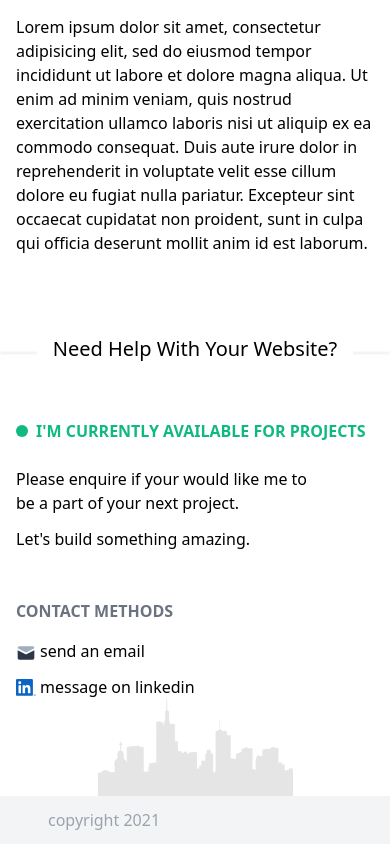
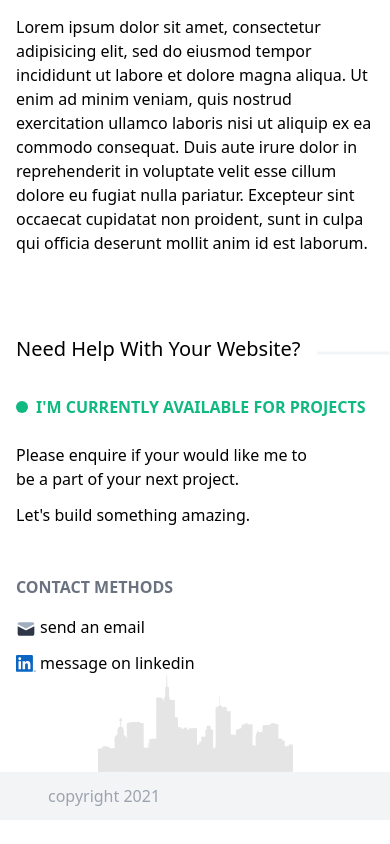
Before and after one commit to luke-joseph/portfolio-2021, a Vue app: page / in a window 390 px wide. Shown: the part 1725-2569 px from the top of the page. After the commit the page ends 2545 px from the top, so only its background shows below. Built offline with nearby package versions, Linux system fonts and the light colour scheme.

Commit message:
make full home page is responsive in mobile basic implementation

```diff
--- a/src/components/index/ContactMe.vue
+++ b/src/components/index/ContactMe.vue
@@ -1,13 +1,13 @@
 <template>
   <div class="flex flex-col w-full mx-auto mt-8">
 
-    <h2 class="z-50 text-center inline-block bg-white?">
-      <span class="bg-white px-4 text-xl">Need Help With Your Website?</span>
+    <h2 class="z-50 lg:text-center inline-block">
+      <span class="bg-white px-4 text-xl lg:text-xl">Need Help With Your Website?</span>
     </h2>
 
     <div class="w-full h-1 border border-gray-50 bg-gray-100 -mt-3 mb-16"></div>
 
-    <div class="flex flex-col lg:flex-row px-4 lg:px-0 w-full lg:w-2/3 mx-auto">
+    <div class="flex flex-col lg:flex-row px-4 lg:px-0 w-full lg:w-2/3 mx-auto -mt-6 lg:-mt-0">
 
       <div class="w-full lg:w-1/2 mb-8">
 
```
